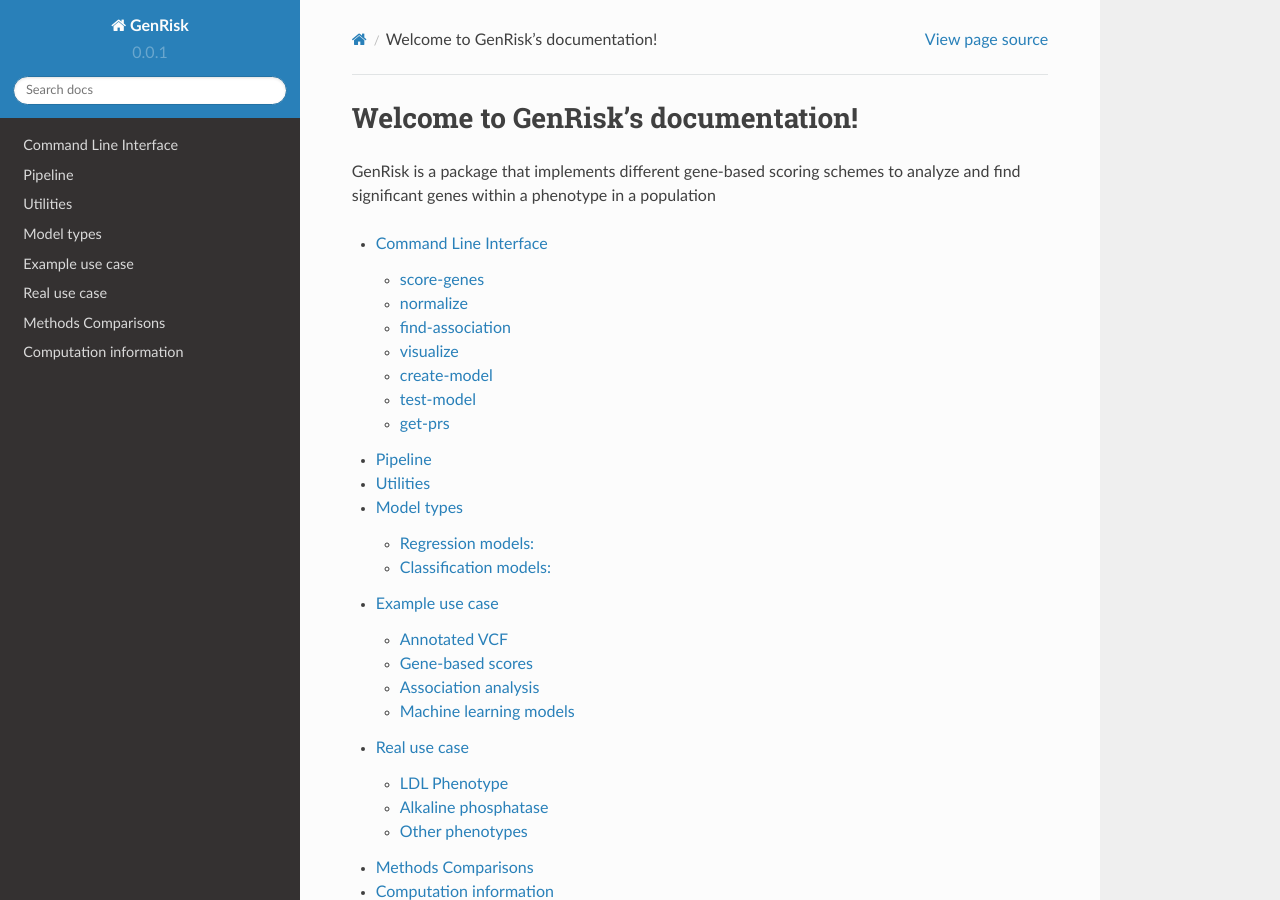
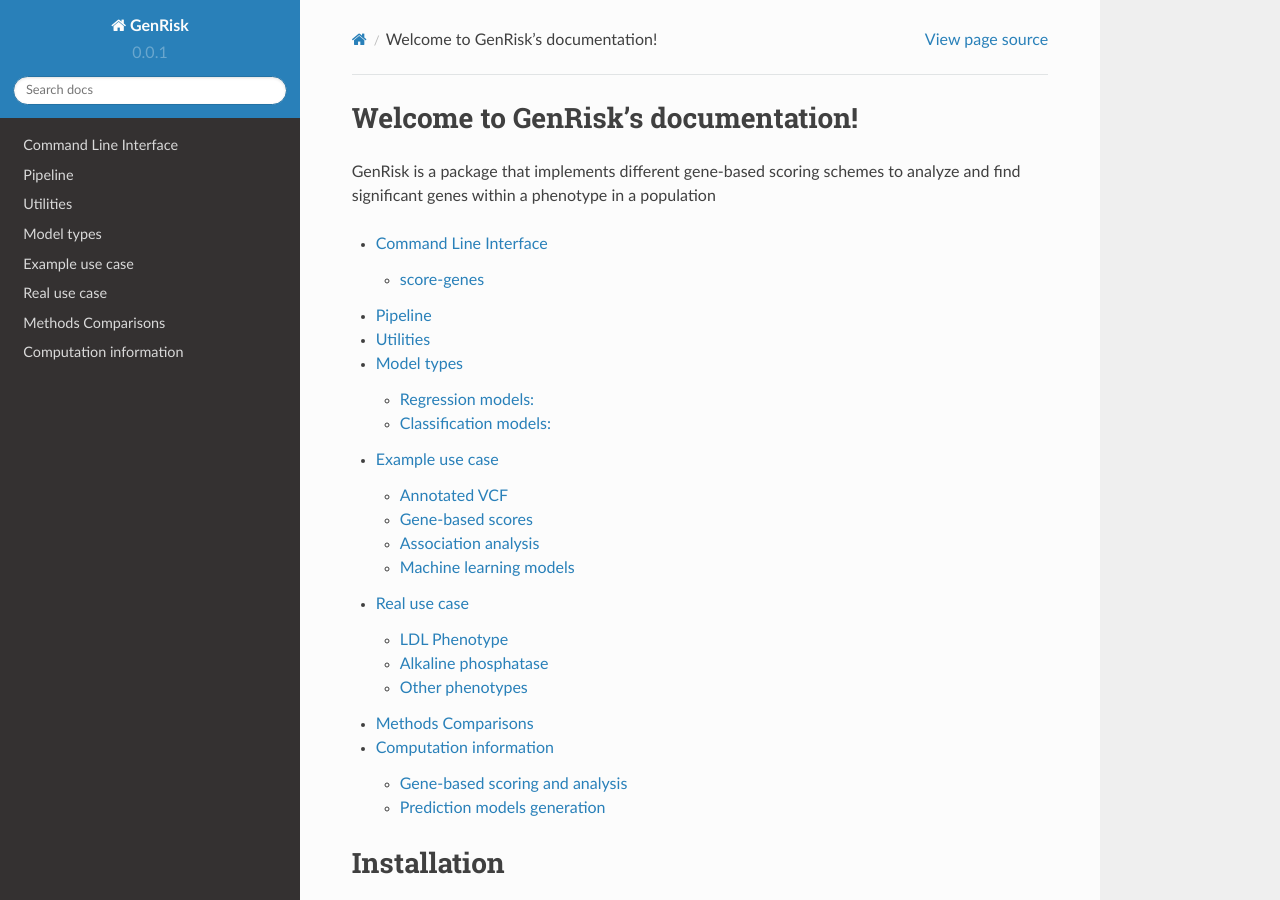
Before and after one commit to AldisiRana/GenRisk, a Sphinx documentation site: the page built from docs/source/index.rst, in a window 1280 px wide and 900 px high. Built offline with Sphinx 7.4.7 and the Read the Docs theme 2.0.0, drawn with Linux system fonts in a browser that asks for light colours; part of the change alters nothing that is shown.

Commit message:
Update cli.rst

```diff
--- a/docs/source/cli.rst
+++ b/docs/source/cli.rst
@@ -12,102 +12,3 @@ score-genes
     $ genrisk score-genes [ARGS]
 
 .. autofunction:: genrisk.cli.score_genes
-
-Gene-scoring equation
-======================
-The gene scores are derived by the weighted sum of the variants in a gene.
-
-.. math::
-    G_{sg}= \sum_{\it i=1}^{\it k} (D_i \times A_i) C_i
-
-D\ :sub:`i` is the functional annotation (e.g CADD)
-
-A\ :sub:`i` is the weighted allele frequency
-
-C\ :sub:`i` is the allele count.
-
-Weight functions
-------------------
-
-The weighting function is applied to the variant frequency. I can be used to up-weight the biological importance of rare variants.
-
-:beta: this option uses two parameters α and β, to create beta distribution. Depending on the parameters chosen, the distribution can change its shape, giving more flexibilty for the user to chose how to weight the variables.
-The default for this function is [1,25] which are the same parameters used in SKAT-O.
-
-.. image::  https://upload.wikimedia.org/wikipedia/commons/thumb/f/f3/Beta_distribution_pdf.svg/1920px-Beta_distribution_pdf.svg.png
-    :width: 300
-    :alt: Beta distribution
-`image source here <https://en.wikipedia.org/wiki/Beta_distribution>`_
-
-:log10: this option uses -log distribution to upweight rare variants. This has been applied previously in another `gene-based score tool <https://bmcbioinformatics.biomedcentral.com/articles/10.1186/s12859-019-2877-3>`_
-
-.. image::  https://ljvmiranda921.github.io/assets/png/cs231n-ann/neg_log.png
-    :width: 300
-    :alt: -log distribution
-`image source here <https://ljvmiranda921.github.io/notebook/2017/08/13/softmax-and-the-negative-log-likelihood/>`_
-
-normalize
-**********
-::
-
-    $ genrisk normalize [ARGS]
-
-.. autofunction:: genrisk.cli.normalize
-
-Normalization functions
-========================
-Multiple methods have been implemented to normalize a dataset. Below is a brief describtion of each function.
-
-:gene_length: This method divides each gene-based score by the length of the gene. The genes lengths can be provided by the user, or retrieved from ensembl database. The gene length from ensembl database is calculated as such: gene length = gene end (bp) - gene start (bp)
-:minmax: This method rescales the values of each column to [0,1] by using the following formula x`= x - min(x) / max(x) - min(x)
-:maxabs: In this method, the values are normalized by the maximum absolute to [-1,1] using the following formula x` = x / max(|x|)
-:zscore: This method uses the mean and standard deviation to normalize the values. Formula is x`= x - mean(x) / std
-:robust: Great choice for dataset with many outliers. In this method, the values are substracted by the median then divided by the interquantile range (difference between the third and the first quartile). Formula x`= x - median(x) / Q3(x) - Q1(x)
-
-Every normalization method has it's advantages and disadvantages, so choose the method that works best with your dataset. To learn more about the normalization methods, check out this helpful `article <https://towardsdatascience.com/data-normalization-with-pandas-and-scikit-learn-7c1cc6ed6475>`_
-
-find-association
-*****************
-::
-
-    $ genrisk find-association [ARGS]
-
-.. autofunction:: genrisk.cli.find_association
-
-visualize
-**********
-::
-
-    $ genrisk visualize [ARGS]
-
-.. autofunction:: genrisk.cli.visualize
-
-
-create-model
-*************
-::
-
-    $ genrisk create-model [ARGS]
-
-.. autofunction:: genrisk.cli.create_model
-
-.. collapse:: Available models
-    |
-    | The types of models available for training can be found :ref:`model_types`
-
-test-model
-***********
-::
-
-    $ genrisk test-model [ARGS]
-
-.. autofunction:: genrisk.cli.test_model
-
-
-get-prs
-********
-::
-
-    $ genrisk get-prs
-
-.. autofunction:: genrisk.cli.get_prs
```
